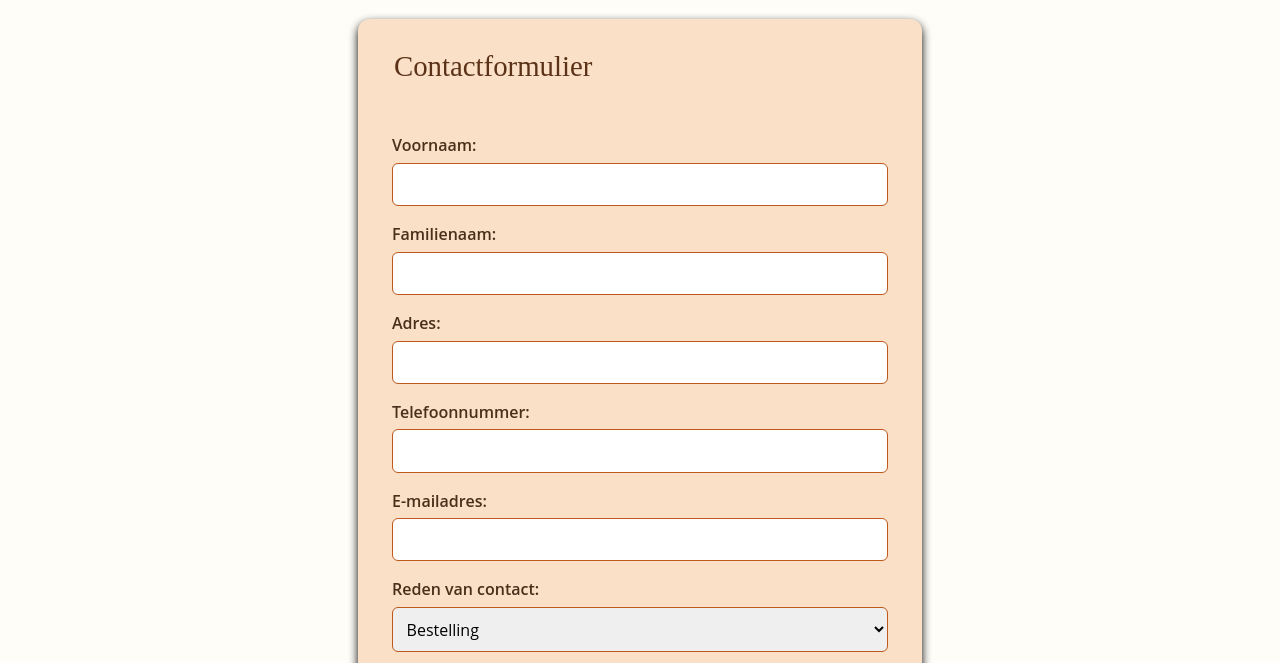
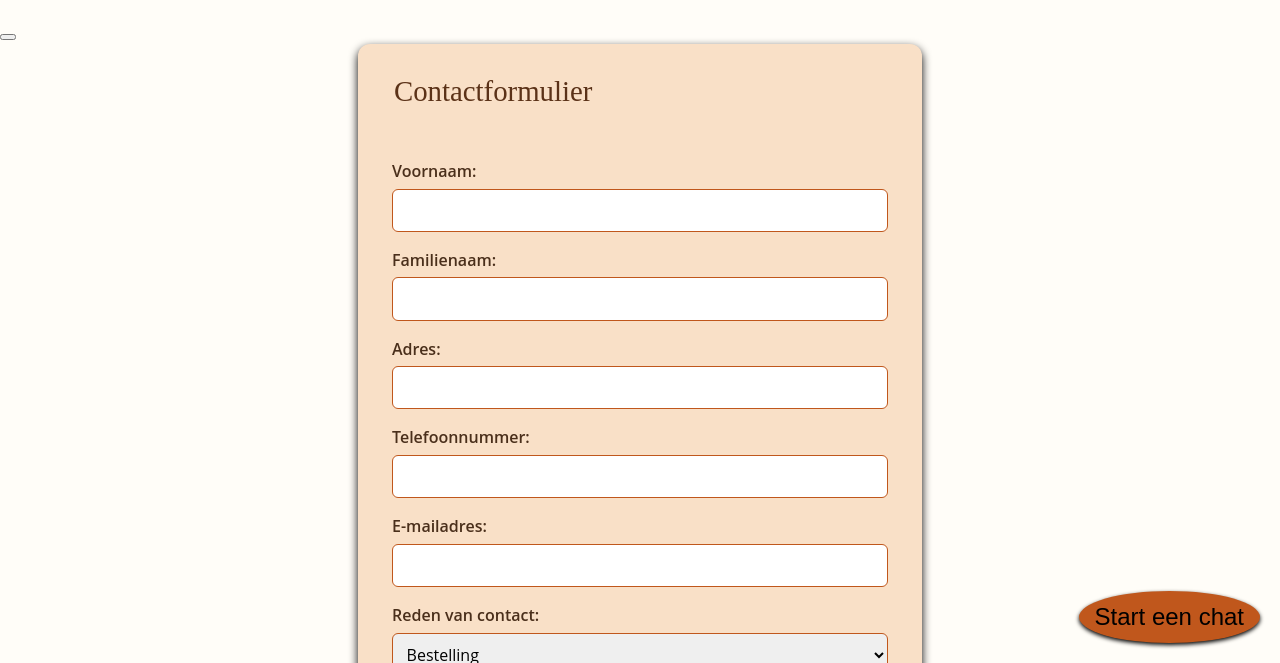
Before and after one commit to HostynJ/Examenopdracht-EE, a plain HTML site: page Webshop/contact.html in a window 1280 px wide. Shown: the part 137-800 px from the top of the page. Drawn offline with Linux system fonts and the light colour scheme.

Commit message:
modified:   Webshop/contact.html 	modified:   Webshop/producten.html

```diff
--- a/Webshop/contact.html
+++ b/Webshop/contact.html
@@ -20,6 +20,10 @@
         </nav>
         <h1>Contacteer ons</h1>
     </header>
+
+    <button class="chat-button">
+        <span class="klikken">Start een chat</span>
+    </button>
 
     <main>
         <article class="contact-formulier">
```
Also changed, not shown: Webshop/producten.html (+3 -1 lines).
